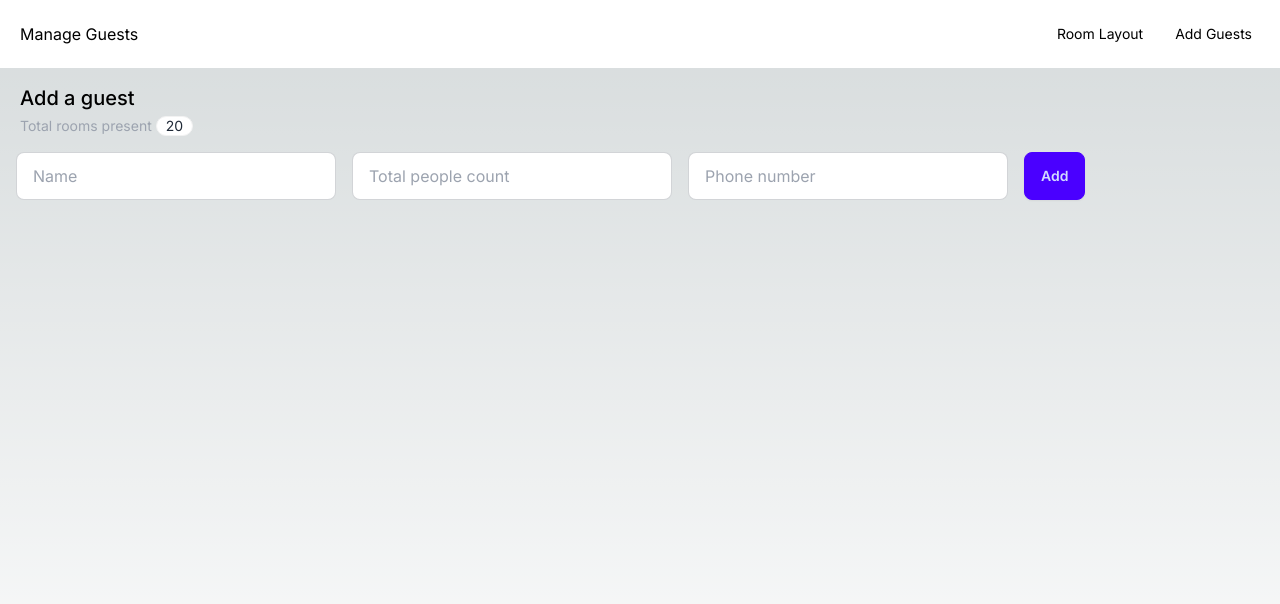
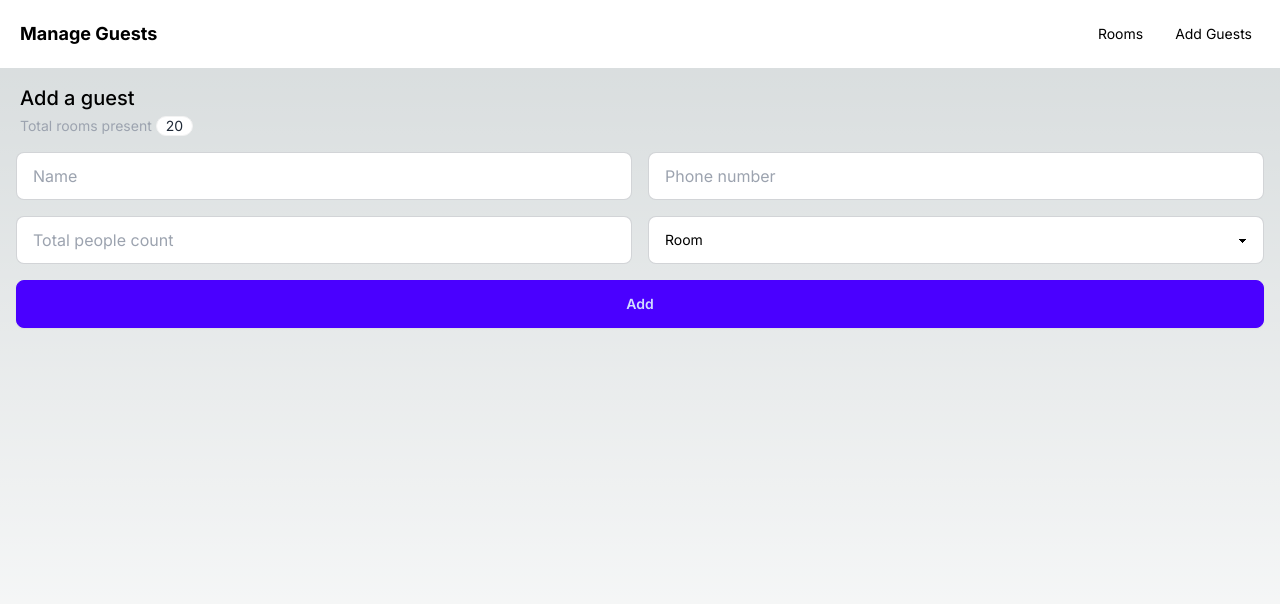
Before and after one commit to AKAspanion/komalankitengaged.in, a Next.js app: page /add-guests in a window 1280 px wide. Shown: the top 604 px of the page. Built offline with nearby package versions, Linux system fonts and the light colour scheme.

Commit message:
Room route changed

```diff
--- a/src/app/add-guests/page.tsx
+++ b/src/app/add-guests/page.tsx
@@ -35,8 +35,14 @@ function AddGuests() {
           ? (formData.get("phoneNo") || "0").toString()
           : "0"
       );
+      const room =
+        typeof formData.get("room") === "string"
+          ? (formData.get("room") || "0").toString()
+          : "0";
 
-      const body = { name, phoneNo, peopleCount };
+      const body = { name, room, phoneNo, peopleCount };
+
+      console.log(body);
 
       GuestSchema.parse(body);
 
@@ -55,33 +61,52 @@ function AddGuests() {
       <div className="text-sm text-gray-400 pl-1 pb-4">
         Total rooms present <p className="badge">{rooms}</p>
       </div>
-      <form className="flex items-end w-full gap-4" onSubmit={onSubmit}>
-        <div className="form-control w-full max-w-xs">
+      <form className="flex w-full gap-4 flex-col" onSubmit={onSubmit}>
+        <div className="grid grid-cols-1 sm:grid-cols-2 w-full gap-4">
+          <div className="form-control">
             <input
               type="text"
               name="name"
               placeholder="Name"
-            className="input input-bordered w-full max-w-xs"
+              className="input input-bordered"
             />
           </div>
-        <div className="form-control w-full max-w-xs">
+          <div className="form-control">
+            <input
+              type="text"
+              name="phoneNo"
+              placeholder="Phone number"
+              className="input input-bordered"
+            />
+          </div>
+          <div className="form-control">
             <input
               type="number"
               name="peopleCount"
               placeholder="Total people count"
-            className="input input-bordered w-full max-w-xs"
+              className="input input-bordered"
             />
           </div>
-        <div className="form-control w-full max-w-xs">
-          <input
-            type="text"
-            name="phoneNo"
-            placeholder="Phone number"
-            className="input input-bordered w-full max-w-xs"
-          />
+          <div className="form-control">
+            <select name="room" className="select select-bordered">
+              <option disabled selected>
+                Room
+              </option>
+              <option>Han Solo</option>
+              <option>Greedo</option>
+            </select>
           </div>
-        <button disabled={loading} type="submit" className="btn btn-primary">
-          Add
+        </div>
+        <button
+          disabled={loading}
+          type="submit"
+          className="btn btn-primary w-fu"
+        >
+          {loading ? (
+            <span className="loading loading-ring loading-sm"></span>
+          ) : (
+            "Add"
+          )}
         </button>
       </form>
     </div>
--- a/src/app/layout.tsx
+++ b/src/app/layout.tsx
@@ -18,33 +18,32 @@ export default function RootLayout({
   return (
     <html lang="en">
       <body className={inter.className}>
-        <Toaster position="bottom-left" />
+        <Toaster
+          position="bottom-left"
+          toastOptions={{
+            // Define default options
+            className: "",
+            duration: 5000,
+            style: {
+              background: "#1D232A",
+              color: "#fff",
+              border: "0.5px solid #383F47",
+            },
+          }}
+        />
         <main className="min-h-screen">
           <div className="navbar bg-base-100">
-            <div className="flex-1 pl-3">
+            <div className="flex-1 pl-3 text-lg font-bold">
               <a href="/">Manage Guests</a>
             </div>
             <div className="flex-none">
               <ul className="menu menu-horizontal px-1">
                 <li>
-                  <a href="/room-layout">Room Layout</a>
+                  <a href="/rooms">Rooms</a>
                 </li>
                 <li>
                   <a href="/add-guests">Add Guests</a>
                 </li>
-                {/* <li>
-              <details>
-                <summary>Parent</summary>
-                <ul className="p-2 bg-base-100">
-                  <li>
-                    <a>Link 1</a>
-                  </li>
-                  <li>
-                    <a>Link 2</a>
-                  </li>
-                </ul>
-              </details>
-            </li> */}
               </ul>
             </div>
           </div>
--- a/src/app/page.tsx
+++ b/src/app/page.tsx
@@ -25,6 +25,7 @@ function Home() {
               <th>Name</th>
               <th>Phone No</th>
               <th>People Count</th>
+              <th>Room</th>
             </tr>
           </thead>
           <tbody>
@@ -35,7 +36,9 @@ function Home() {
                   <td>{guest.name}</td>
                   <td>{guest.phoneNo}</td>
                   <td>{guest.peopleCount}</td>
+                  <td>{guest.room}</td>
                   <td>
+                    <div className="flex items-center justify-center w-8">
                       {removeGuestLoading[guest._id] ? (
                         <div className="loading loading-ring loading-sm"></div>
                       ) : (
@@ -43,6 +46,7 @@ function Home() {
                           <TrashIcon className="h-4 w-4 text-error" />
                         </button>
                       )}
+                    </div>
                   </td>
                 </tr>
               );
--- a/src/app/room-layout/page.tsx
+++ b/src/app/rooms/page.tsx
@@ -5,16 +5,16 @@ import { useGuestStore } from "@/store/store";
 
 // 01
 
-function RoomLayout() {
+function Rooms() {
   const rooms = useGuestStore((state) => state.totalRooms);
 
-  return <div className="p-4">Room Layout</div>;
+  return <div className="p-4">Rooms</div>;
 }
 
 export default function Page() {
   return (
     <Hydrated>
-      <RoomLayout />
+      <Rooms />
     </Hydrated>
   );
 }
--- a/src/schema/guest.ts
+++ b/src/schema/guest.ts
@@ -1,9 +1,10 @@
 import { z } from "zod";
 
 export const GuestSchema = z.object({
-  name: z.optional(z.string()),
+  name: z.coerce.string().min(5),
   peopleCount: z.optional(z.number()),
   phoneNo: z.optional(z.number()),
+  room: z.optional(z.string()),
 });
 
 declare type GuestDocument = { _id: string; createdAt: string };
```
Lines whose indentation alone changed are shown as unchanged.
